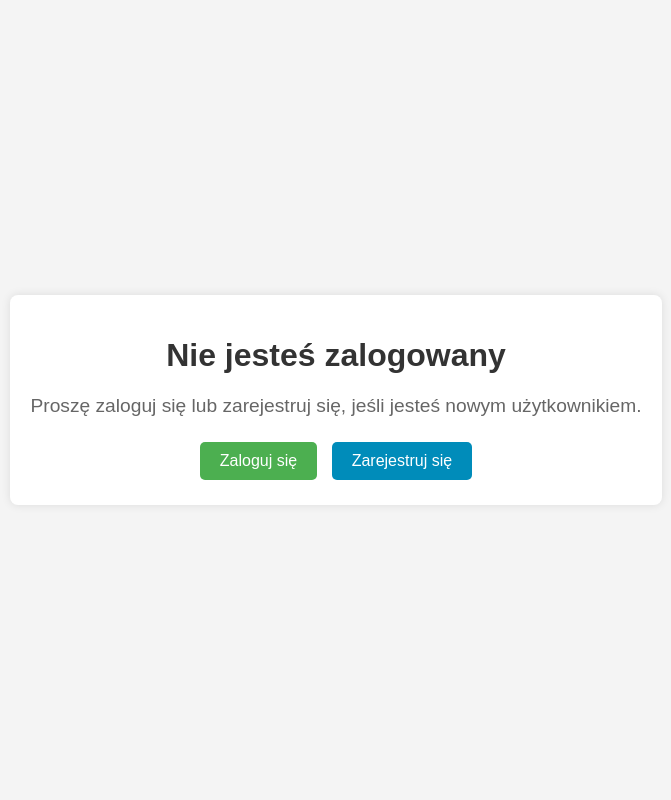
After one commit to infoshareacademy/CoWork-Connect, a Django app: page /not_logged_in/ in a window 1280 px wide. The commit adds this page. Shown: the whole page, without its empty margins (304-975 px from the left). Run offline with Django 5.2, Linux system fonts and the light colour scheme.

Commit message:
Uporządkowano kolejność logowania i rejestracji

```diff
--- /dev/null
+++ b/Django-CoWork-Connect/coapp/templates/coapp/not_logged_in.html
@@ -0,0 +1,66 @@
+<!DOCTYPE html>
+<html lang="pl">
+<head>
+    <meta charset="UTF-8">
+    <title>Nie jesteś zalogowany</title>
+    <style>
+        body {
+            font-family: Arial, sans-serif;
+            background-color: #f4f4f4;
+            display: flex;
+            justify-content: center;
+            align-items: center;
+            height: 100vh;
+            margin: 0;
+        }
+        .container {
+            background-color: #fff;
+            padding: 20px;
+            border-radius: 8px;
+            box-shadow: 0 0 10px rgba(0, 0, 0, 0.1);
+            text-align: center;
+        }
+        h1 {
+            color: #333;
+        }
+        p {
+            font-size: 1.2em;
+            color: #666;
+        }
+        .buttons {
+            margin-top: 20px;
+        }
+        .button {
+            display: inline-block;
+            padding: 10px 20px;
+            margin: 5px;
+            font-size: 1em;
+            color: #fff;
+            background-color: #4CAF50;
+            border: none;
+            border-radius: 5px;
+            text-decoration: none;
+            transition: background-color 0.3s ease;
+        }
+        .button:hover {
+            background-color: #45a049;
+        }
+        .button-register {
+            background-color: #008CBA;
+        }
+        .button-register:hover {
+            background-color: #007BB5;
+        }
+    </style>
+</head>
+<body>
+    <div class="container">
+        <h1>Nie jesteś zalogowany</h1>
+        <p>Proszę zaloguj się lub zarejestruj się, jeśli jesteś nowym użytkownikiem.</p>
+        <div class="buttons">
+            <a href="{% url 'login' %}" class="button">Zaloguj się</a>
+            <a href="{% url 'register' %}" class="button button-register">Zarejestruj się</a>
+        </div>
+    </div>
+</body>
+</html>
--- a/Django-CoWork-Connect/coapp/urls.py
+++ b/Django-CoWork-Connect/coapp/urls.py
@@ -10,6 +10,7 @@ urlpatterns = [
     path('home/', views.home, name='home'),
     path('login/', LoginView.as_view(template_name='coapp/login.html'), name='login'),
     path('logout/', LogoutView.as_view(next_page='/'), name='logout'),
+    path('not_logged_in/', views.not_logged_in, name='not_logged_in'),
     path('register/', include('register.urls')),
     path('offer/', views.offer, name='offer'),
     path('desks/', desk_list, name='desk_list'),
--- a/Django-CoWork-Connect/coapp/views.py
+++ b/Django-CoWork-Connect/coapp/views.py
@@ -7,14 +7,16 @@ from .forms import ReservationForm
 from django.contrib import messages
 
 
-@login_required
+
 def desk_list(request):
     desks = Desk.objects.filter(status="czynne")  # lub inne odpowiednie zapytanie
     return render(request, 'coapp/desk_list.html', {'desks': desks})
 
 
-@login_required
 def reserve_desk(request, desk_id):
+    if not request.user.is_authenticated:
+        return redirect('not_logged_in')
+
     desk = get_object_or_404(Desk, id=desk_id)
     if request.method == 'POST':
         form = ReservationForm(request.POST)
@@ -97,3 +99,6 @@ class MyLoginView(LoginView):
 
     def get_success_url(self):
         return reverse_lazy('home')
+
+def not_logged_in(request):
+    return render(request, 'coapp/not_logged_in.html')
```
Also changed, not shown: Django-CoWork-Connect/CoWorkConnect/settings.py (line endings or trailing spaces), Django-CoWork-Connect/coapp/templates/coapp/base.html (line endings or trailing spaces), 1 other file.
